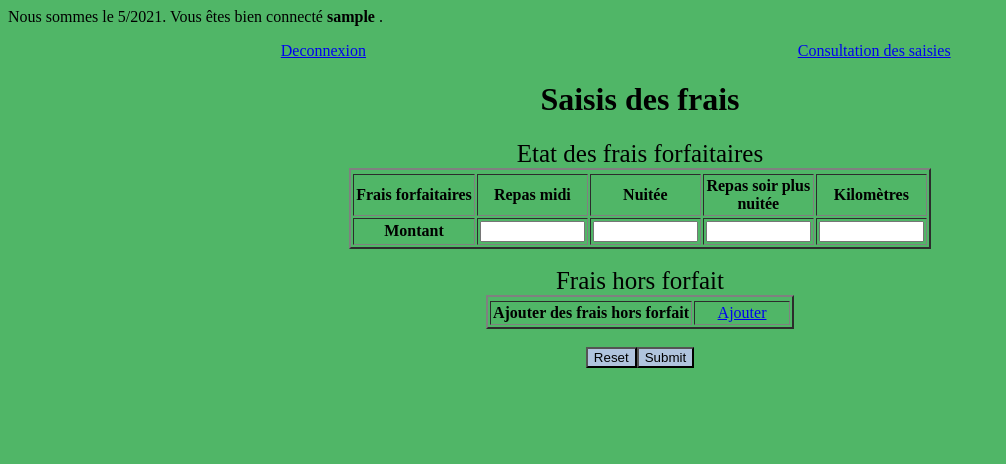
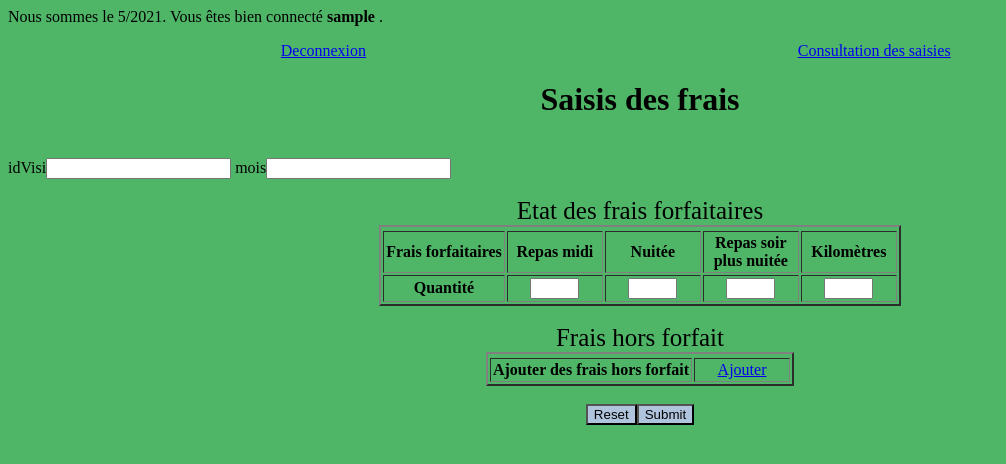
Before and after one commit to chloeina/GrandProjet, a PHP site: page /SaisieForfait.php in a window 1280 px wide. Shown: the top 464 px of the page, without its empty margins (0-1006 px from the left). Run offline with PHP 8.4, Linux system fonts and the light colour scheme; the visitor is signed in with stand-in values (Sample User, id 1).

Commit message:
Update SaisieForfait.php

```diff
--- a/SaisieForfait.php
+++ b/SaisieForfait.php
@@ -17,9 +17,9 @@
 	<link href="SaisieForfait.css" rel="stylesheet" type="text/css" />
 
 	<SCRIPT LANGUAGE="JavaScript">
-		var maintenant=new Date();
-		var mois=maintenant.getMonth()+1;
-		var an=maintenant.getFullYear();
+		var maintenant = new Date();
+		var mois = maintenant.getMonth()+1;
+		var an = maintenant.getFullYear();
 		document.write("Nous sommes le ",mois,"/",an,".");
 	</SCRIPT>
 </head>
@@ -28,6 +28,7 @@
 	Vous êtes bien connecté
 	<b>
 		<?php
+		//Reflechir a l'"id"
 		echo $_SESSION['username'];
 		?>
 	</b>.<br/>
@@ -43,8 +44,12 @@
 		</div><br/>
 
 	<h1> Saisis des frais </h1>
-	<form action="saisie.php" method="post" name="saisieforfait">
+	<form action="Saisie.php" method="post" name="saisieforfait">
 		<table border="2" cellpadding="2" cellpadding="5">
+
+		<br>idVisi<input type="text" name="idVisi"/>
+		mois<input type="text" name="mois"/><br><br>
+
 			<tr>
 				<caption>Etat des frais forfaitaires</caption>
 			</tr>
@@ -52,11 +57,11 @@
 				<th> Frais forfaitaires </th> <th> Repas midi </th> <th> Nuitée </th><th> Repas soir plus nuitée </th> <th> Kilomètres </th>
 			</tr>
 			<tr align="center">
-				<th> Montant </th>
-				<td width="90" ><input type="text" size="10" name="RQ"/></td>
-				<td width="90"><input type="text" size="10" name="NQ"/></td>
-				<td width="90"> <input type="text" size="10" name="RNQ"/></td>
-				<td width="90"> <input type="text" size="10" name="KQ"/></td>
+				<th> Quantité </th>
+				<td width="90" ><input type="text" size="3" name="RQ"/></td>
+				<td width="90"><input type="text" size="3" name="NQ"/></td>
+				<td width="90"> <input type="text" size="3" name="RNQ"/></td>
+				<td width="90"> <input type="text" size="3" name="KQ"/></td>
 			</tr>
 
 		</table><br/>
```
